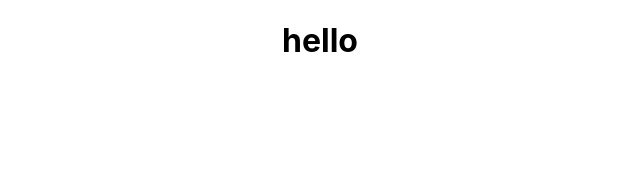
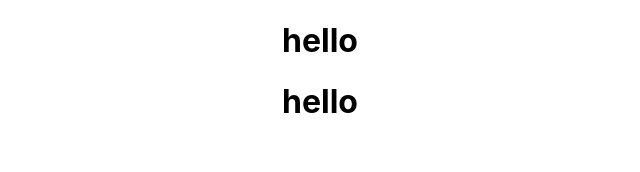
Before and after one commit to RoushanFW196/discovery_clone, a React (Create React App) app: page / in a window 1280 px wide. Shown: the top 172 px of the page, without its empty margins (320-960 px from the left). Built offline with nearby package versions, Linux system fonts and the light colour scheme.

Commit message:
adding files

```diff
--- a/src/App.js
+++ b/src/App.js
@@ -5,6 +5,7 @@ function App() {
   return (
     <div className="App">
       <Home/>
+      <h1>hello</h1>
     </div>
   );
 }
--- /dev/null
+++ b/src/mohsin.js
@@ -0,0 +1 @@
+console.log("Hello")
```
Also changed, not shown: 1 other file (tests, documents, lock files or other folders).
